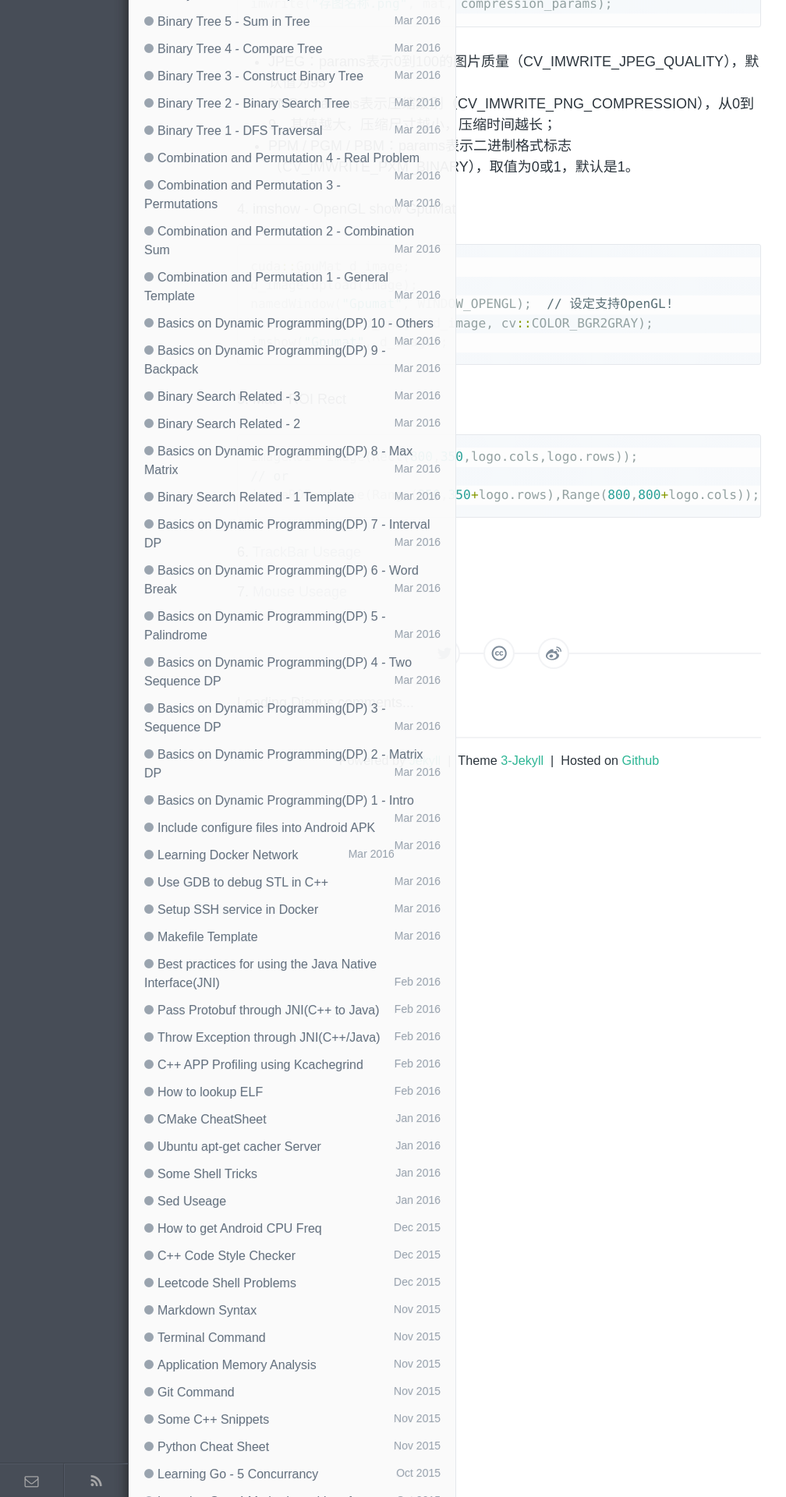
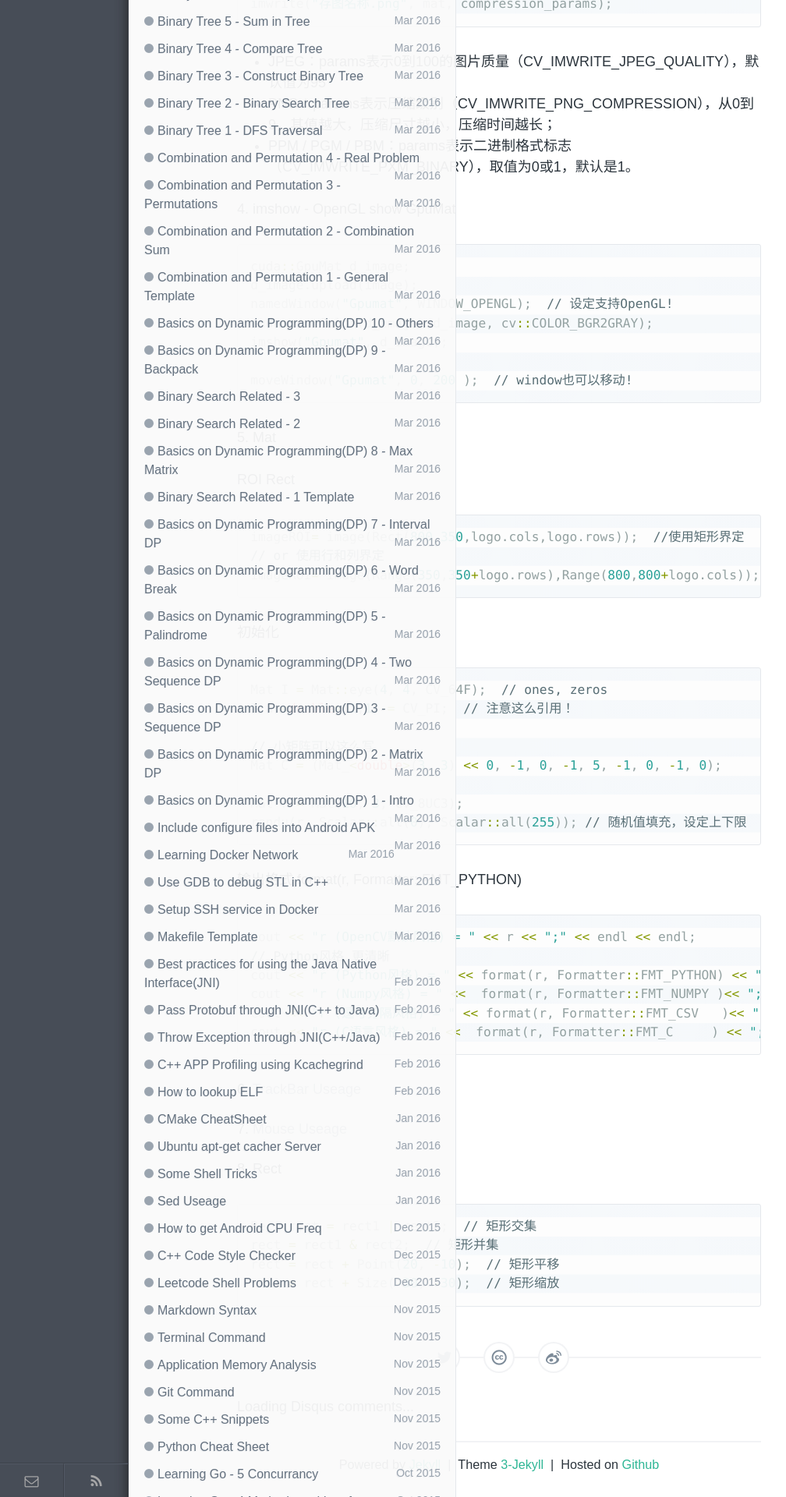
Before and after one commit to wykvictor/wykvictor.github.io, a Jekyll site: the page built from _posts/CV/2016-12-27-OpenCV-2.md, in a window 1280 px wide. Shown: the part 1057-2977 px from the top of the page at 78% size, without its empty margins (0-1008 px from the left). Built offline with Jekyll 4.4.1, drawn with Linux system fonts in a browser that asks for light colours; comment, search, counter and statistics services are not loaded.

Commit message:
update opencv md 2: mat rect

```diff
--- a/_posts/CV/2016-12-27-OpenCV-2.md
+++ b/_posts/CV/2016-12-27-OpenCV-2.md
@@ -51,15 +51,46 @@ d_image.upload(image);
 namedWindow("Gpumat", WINDOW_OPENGL);  // 设定支持OpenGL!
 cuda::cvtColor(d_image, d_image, cv::COLOR_BGR2GRAY);
 imshow("Gpumat", d_image);
+
+moveWindow("Gpumat", 0, 200 );  // window也可以移动!
 {% endhighlight %}
 
-#### 5. Mat - ROI Rect
+#### 5. Mat
+ROI Rect
 {% highlight C++ %}
-imageROI= image(Rect(800,350,logo.cols,logo.rows));
-// or
+imageROI= image(Rect(800,350,logo.cols,logo.rows));  //使用矩形界定
+// or 使用行和列界定
 imageROI= image(Range(350,350+logo.rows),Range(800,800+logo.cols));
+{% endhighlight %}
+初始化
+{% highlight C++ %}
+Mat I = Mat::eye(4, 4, CV_64F);  // ones, zeros
+I.at<double>(1,1) = CV_PI;  // 注意这么引用！
+
+// 小矩阵可以这么写
+Mat C = (Mat_<double>(3, 3) << 0, -1, 0, -1, 5, -1, 0, -1, 0);
+
+Mat r = Mat(10, 3, CV_8UC3);
+randu(r, Scalar::all(0), Scalar::all(255)); // 随机值填充，设定上下限
+{% endhighlight %}
+输出格式 format(r, Formatter::FMT_PYTHON)
+{% highlight C++ %}
+cout << "r (OpenCV默认风格) = " << r << ";" << endl << endl;
+// Python风格 更清晰
+cout << "r (Python风格) = " << format(r, Formatter::FMT_PYTHON) << ";" << endl << endl;
+cout << "r (Numpy风格) = " <<  format(r, Formatter::FMT_NUMPY )<< ";" << endl << endl;
+cout << "r (逗号分隔风格) = " << format(r, Formatter::FMT_CSV   )<< ";" << endl<< endl;
+cout << "r (C语言风格) = " <<  format(r, Formatter::FMT_C     ) << ";" << endl << endl;
 {% endhighlight %}
 
 #### 6. [TrackBar Useage](https://github.com/wykvictor/OpenCV3-Intro-Example/blob/master/chapter3/17_CreateTrackbar/17_CreateTrackbar.cpp#L97)
 
 #### 7. [Mouse Useage](https://github.com/wykvictor/OpenCV3-Intro-Example/blob/master/chapter3/18_UseMouse/18_UseMouse.cpp#L58)
+
+#### 8. Rect
+{% highlight C++ %}
+Rect rect = rect1 | rect2;  // 矩形交集
+rect = rect1 & rect2;  // 矩形并集
+rect = rect + Point(20, -10);  // 矩形平移
+rect = rect + Size(-30, -30);  // 矩形缩放
+{% endhighlight %}
```
